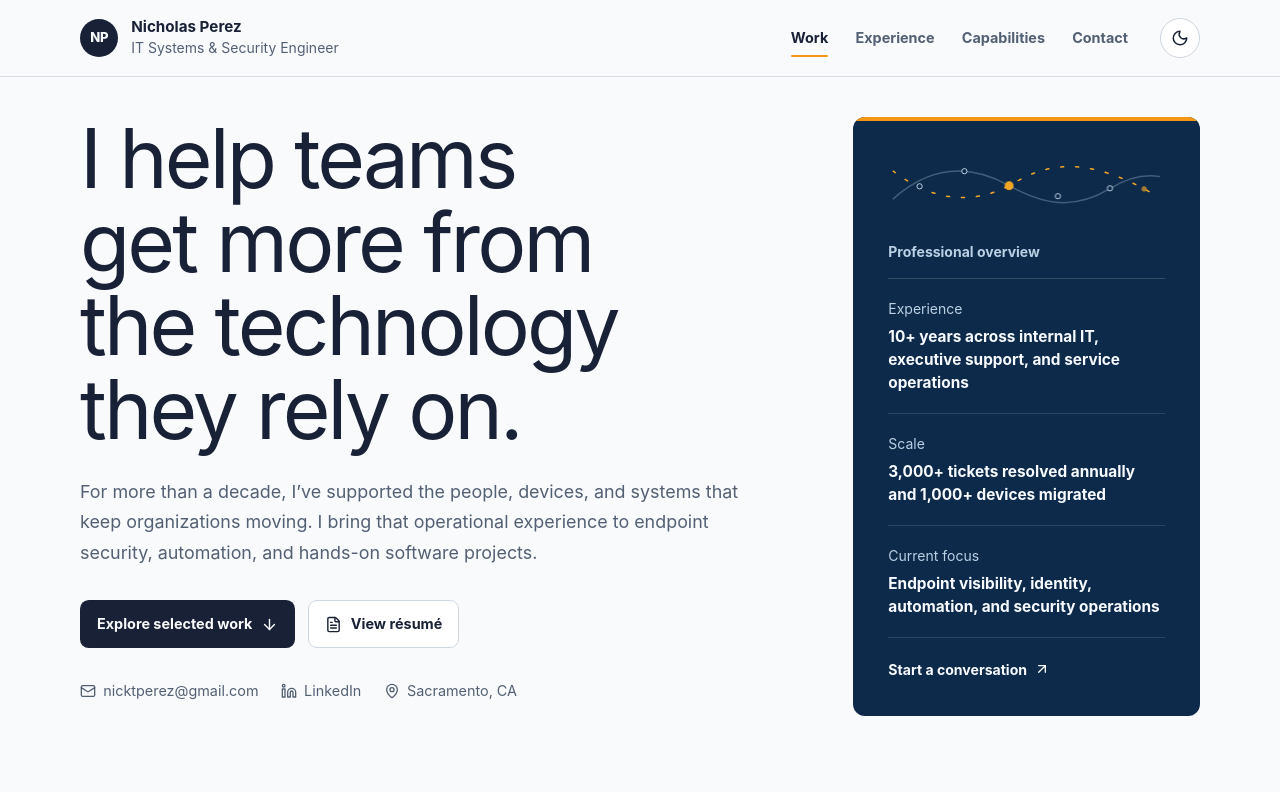
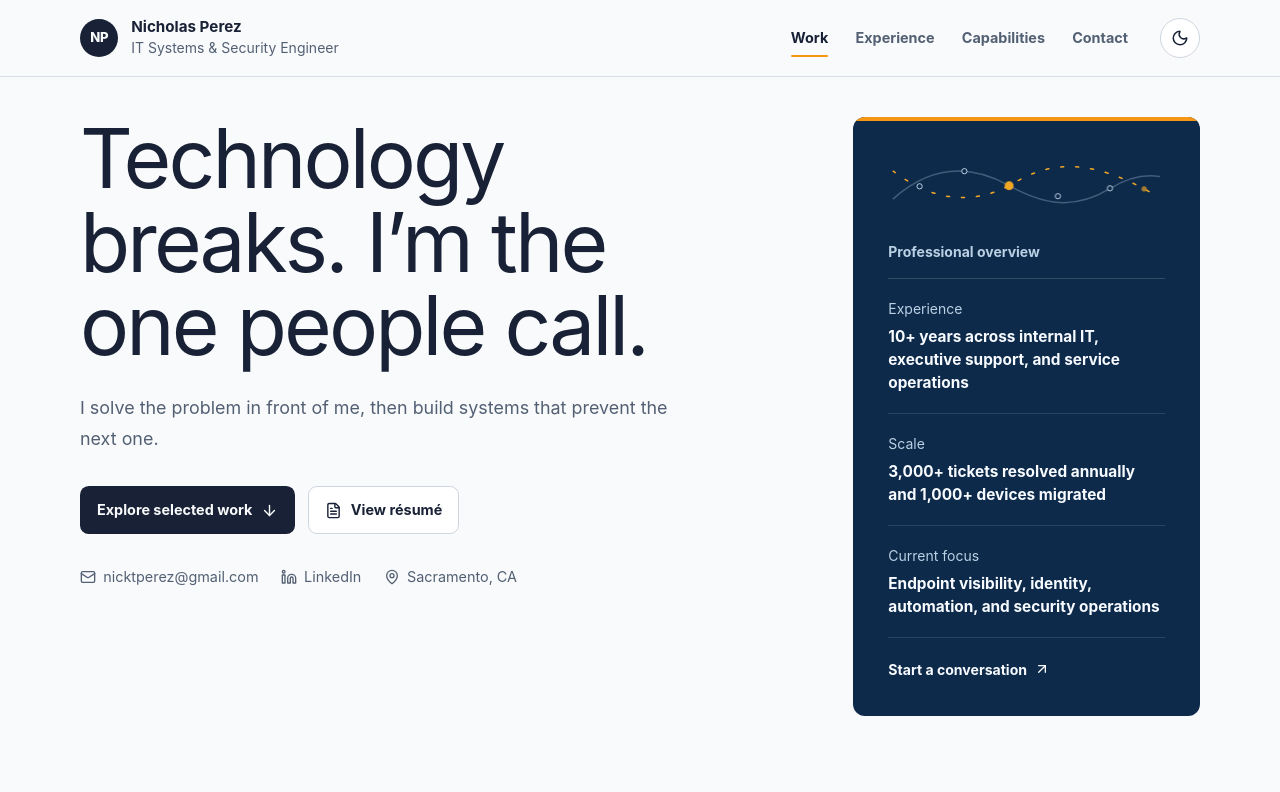
Before and after one commit to nicktperez/My-Website, a React (Vite) app: page / in a window 1280 px wide. Shown: the top 792 px of the page. Built offline with nearby package versions, Linux system fonts and the light colour scheme.

Commit message:
Sharpen portfolio hero message

```diff
--- a/src/App.tsx
+++ b/src/App.tsx
@@ -199,11 +199,9 @@ const App = () => {
       <main id="main-content">
         <section className="hero page-width" id="top">
           <div className="hero-copy">
-            <h1>I help teams get more from the technology they rely on.</h1>
+            <h1>Technology breaks. I’m the one people call.</h1>
             <p className="hero-summary">
-              For more than a decade, I’ve supported the people, devices, and systems that
-              keep organizations moving. I bring that operational experience to endpoint
-              security, automation, and hands-on software projects.
+              I solve the problem in front of me, then build systems that prevent the next one.
             </p>
 
             <div className="hero-actions">
```
